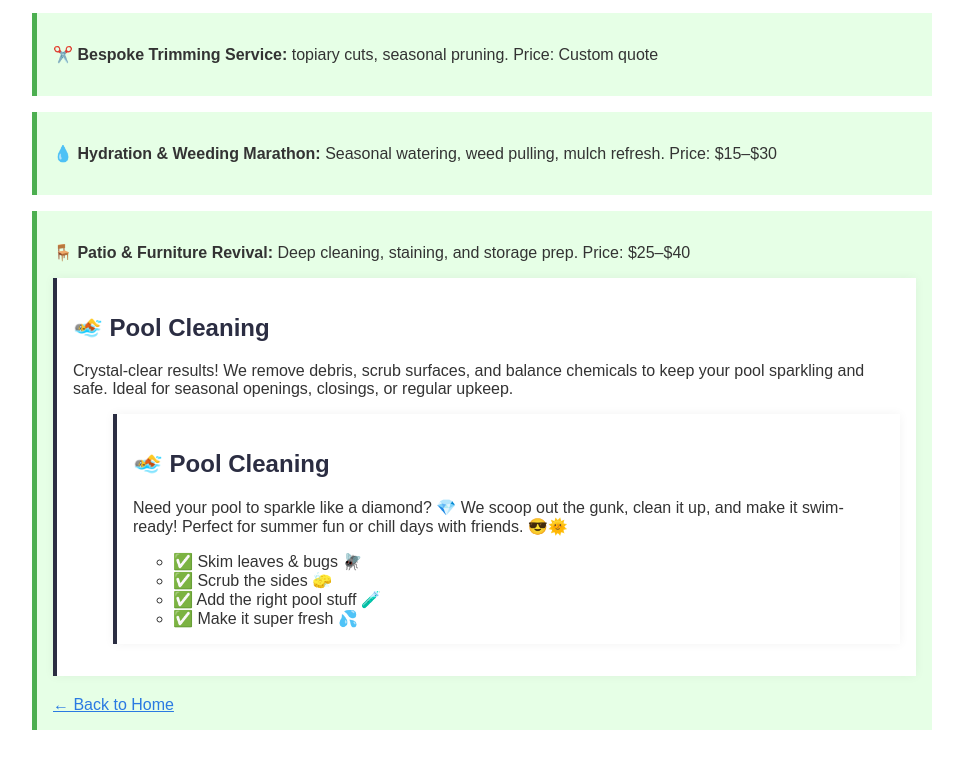
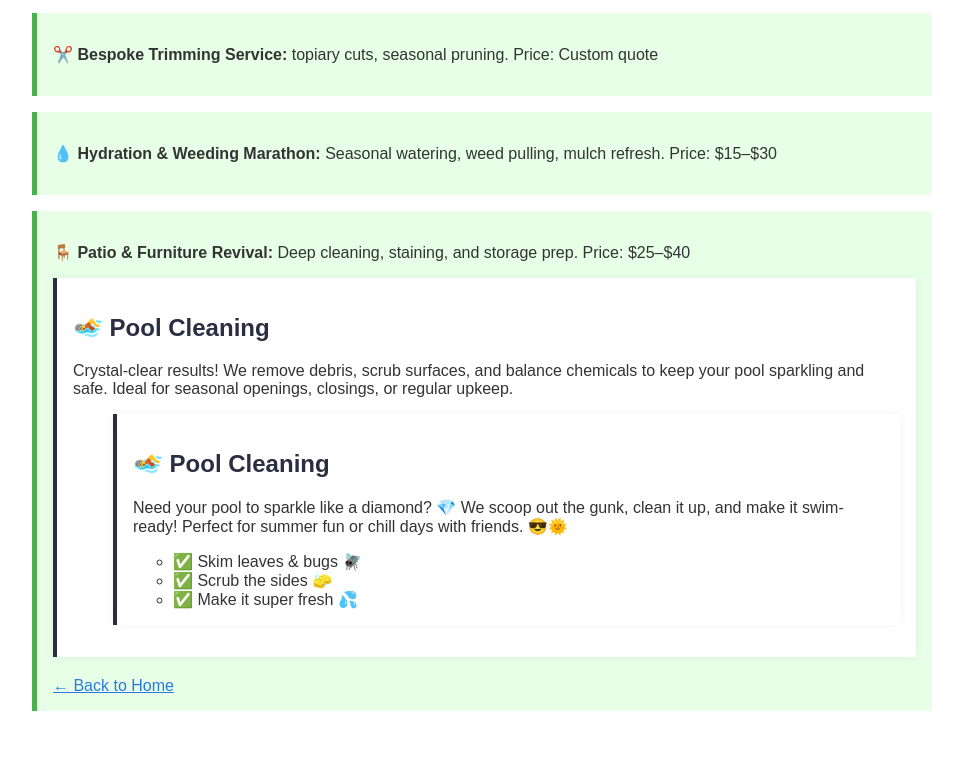
Before and after one commit to IBEHunter0/dandh-outdoor-services, a plain HTML site: page support.html in a window 1280 px wide. Shown: the part 1440-2208 px from the top of the page, without its empty margins (158-1121 px from the left). Drawn offline with Linux system fonts and the light colour scheme.

Commit message:
Update support.html

```diff
--- a/support.html
+++ b/support.html
@@ -101,7 +101,6 @@
   <ul>
     <li>✅ Skim leaves & bugs 🪰</li>
     <li>✅ Scrub the sides 🧽</li>
-    <li>✅ Add the right pool stuff 🧪</li>
     <li>✅ Make it super fresh 💦</li>
   </ul>
 </div>
```
